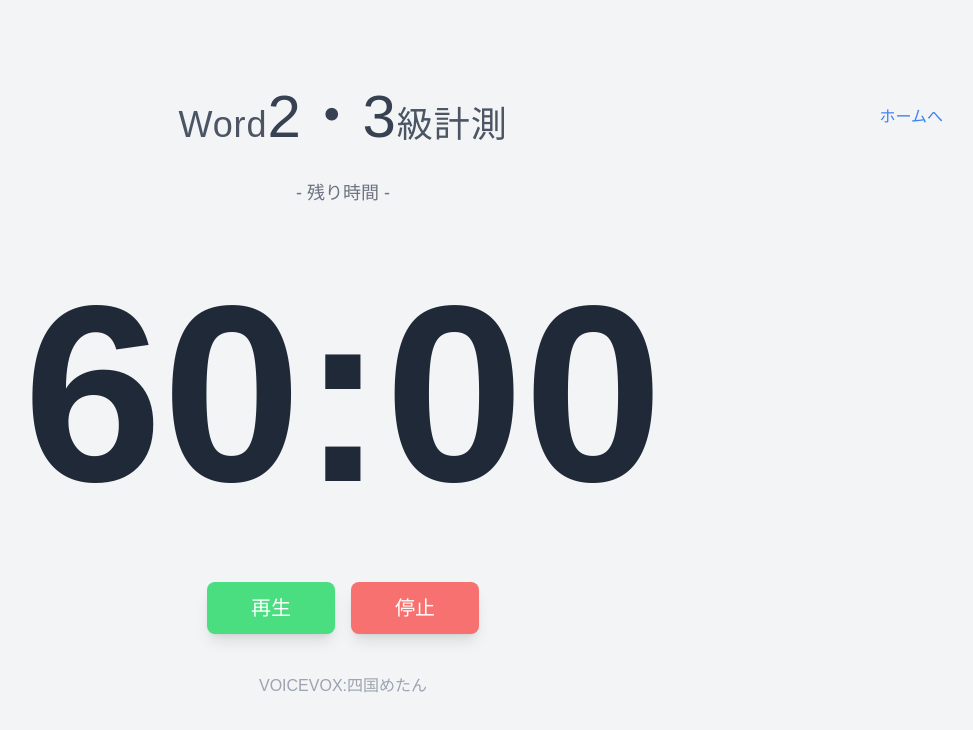
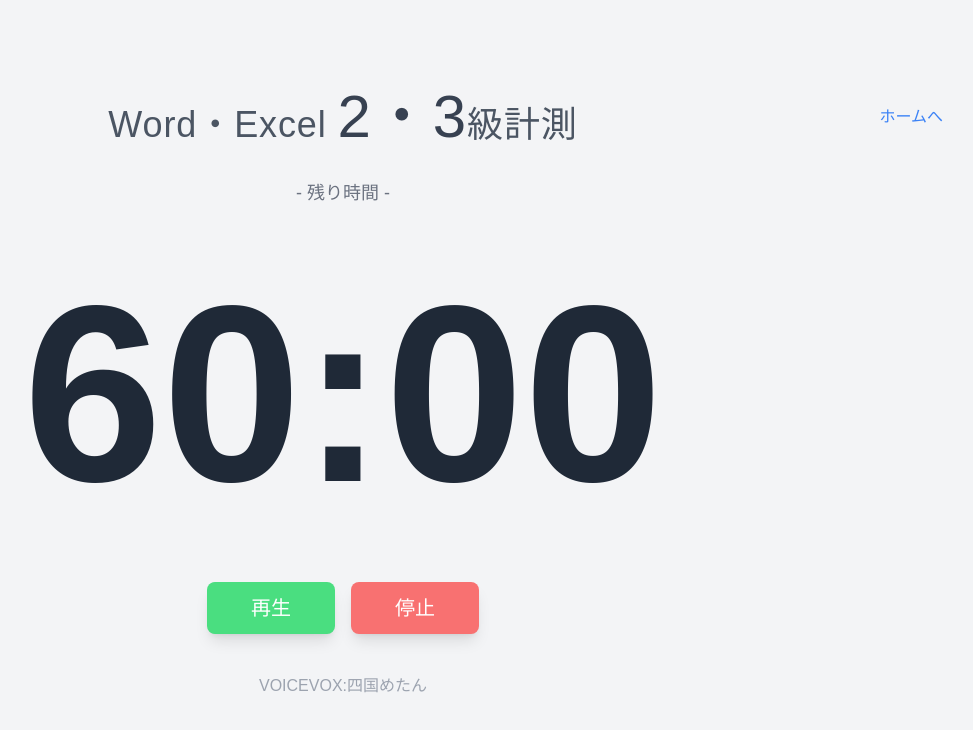
Before and after one commit to kuwa124/cs-timer, a Next.js app: page /all in a window 1280 px wide. Shown: the top 730 px of the page, without its empty margins (297-1270 px from the left). Built offline with nearby package versions, Linux system fonts and the light colour scheme.

Commit message:
✨ 練習計測のすべてのアナウンスを行うページを作成

```diff
--- a/src/app/(routes)/(testingBefore)/all/page.tsx
+++ b/src/app/(routes)/(testingBefore)/all/page.tsx
@@ -23,7 +23,7 @@
 const allTesting = () => {
   return (
     <div className='flex flex-col items-center justify-center min-h-screen bg-gray-100'>
-      <Header title={getPageData('WORD_ALL').titleConfig} />
+      <Header title={getPageData('ALL').titleConfig} />
       <Timer announcements={allTestingAnnouncements} time={3600} />
     </div>
   );
--- a/src/constants/pageConfig.ts
+++ b/src/constants/pageConfig.ts
@@ -33,6 +33,16 @@
       examMode: '級計測',
     },
     path: '/wordAll',
+  },
+
+  // Word・Excel 2級、3級計測ページの設定
+  ALL: {
+    titleConfig: {
+      subject: 'Word・Excel ',
+      level: '2・3',
+      examMode: '級計測',
+    },
+    path: '/all',
   },
 
   // Excel3級計測ページの設定
```
Also changed, not shown: src/constants/navigation.ts (+13 -0 lines).
